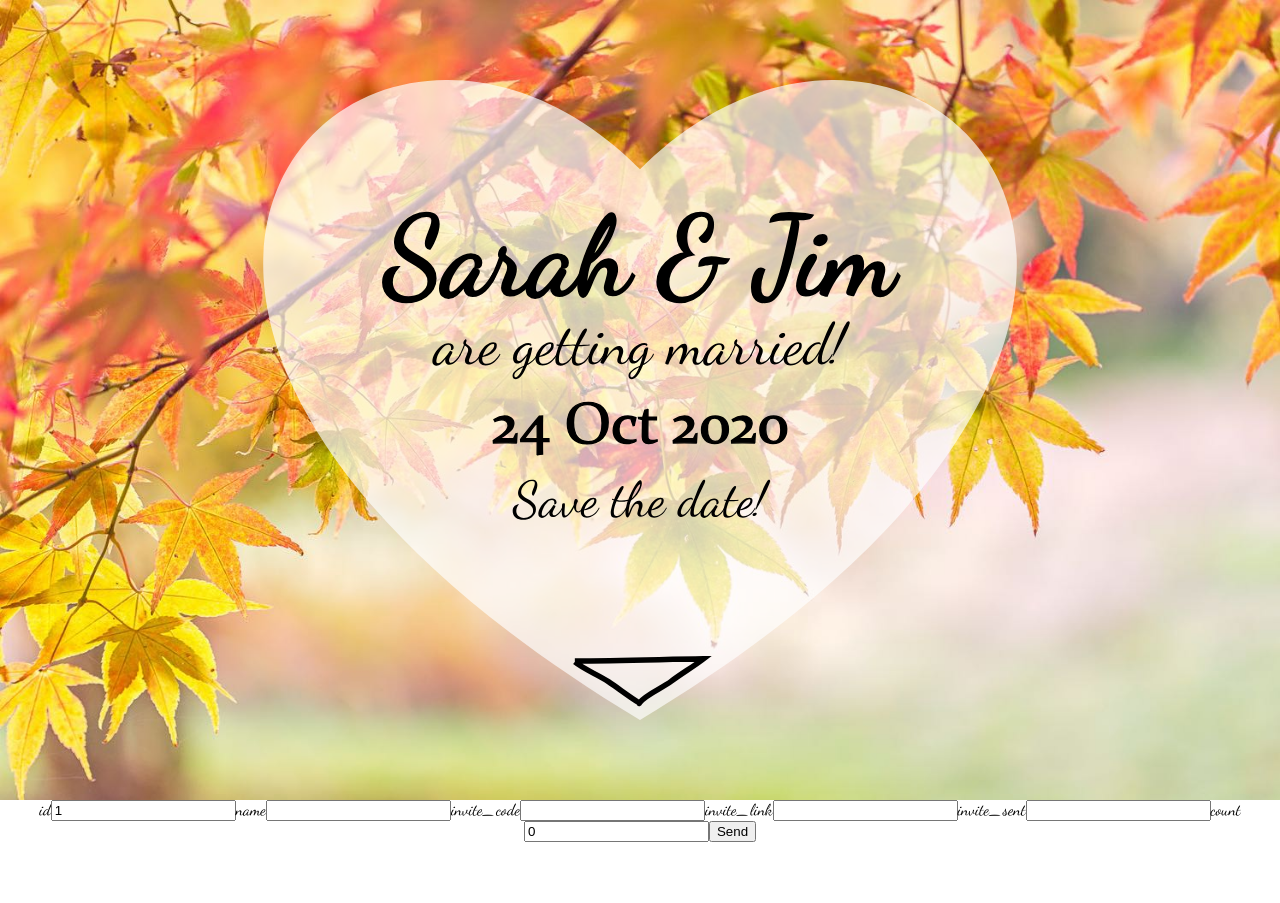
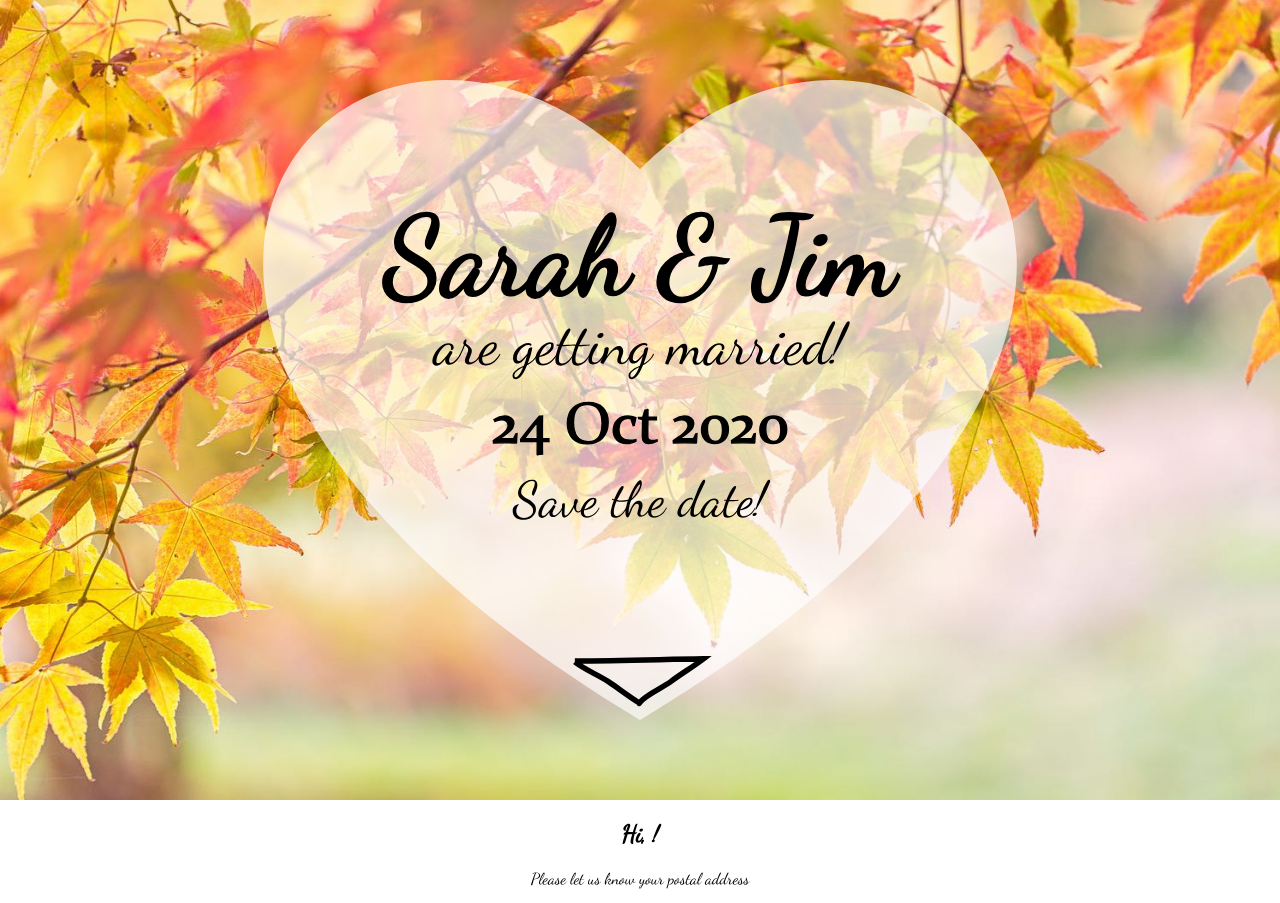
Before and after one commit to jimbali/freebail.wedding, a React app: page /save-the-date in a window 1280 px wide. Shown: the top 903 px of the page. Before the commit the page ends 842 px from the top, so only its background shows below. Built offline with nearby package versions, Linux system fonts and the light colour scheme.

Commit message:
Style the form and get it working

```diff
--- a/src/components/atoms/textInput/index.tsx
+++ b/src/components/atoms/textInput/index.tsx
@@ -10,14 +10,16 @@ interface ITextInputProps {
 
 const TextInput = (props: ITextInputProps) => {
   return (
-    <label>
-      {props.label}
-      <input type="text"
-            className="textInput"
-            name={props.name}
-            defaultValue={props.value}
-            onChange={props.onChange}/>
-    </label>
+    <div className="row">
+      <label>{props.label}</label>
+      <input
+        type="text"
+        className="textInput"
+        name={props.name}
+        defaultValue={props.value}
+        onChange={props.onChange}
+      />
+    </div>
   )
 }
 
--- a/src/components/atoms/textInput/styles.scss
+++ b/src/components/atoms/textInput/styles.scss
@@ -1,3 +1,6 @@
-.textInput {
-
+label {
+  display: inline-block;
+  padding-right: 10px;
+  text-align: right;
+  width: 75px;
 }
--- a/src/components/molecules/modelForm/index.tsx
+++ b/src/components/molecules/modelForm/index.tsx
@@ -46,12 +46,16 @@ class ModelForm<T extends Object> extends React.Component<IModelFormProps<T>, IM
       const name = entry[0]
       const value = entry[1]
 
-      if(typeof name === 'string') {
-        return <TextInput name={name}
-                          value={value}
-                          label={name}
-                          key={index}
-                          onChange={this.handleInputChange.bind(this)}/>
+      if (typeof name === 'string') {
+        return (
+          <TextInput
+            name={name}
+            value={value}
+            label={name}
+            key={index}
+            onChange={this.handleInputChange.bind(this)}
+          />
+        )
       } else {
         return <p key={index}>feck</p>
       }
@@ -59,8 +63,8 @@ class ModelForm<T extends Object> extends React.Component<IModelFormProps<T>, IM
   }
 
   private onSubmit(event: React.FormEvent<HTMLFormElement>): void {
+    event.preventDefault()
     this.props.onSubmit(this.state.model)
-    event.preventDefault()
   }
 }
 
--- a/src/components/organisms/addressSection/index.tsx
+++ b/src/components/organisms/addressSection/index.tsx
@@ -1,23 +1,27 @@
 import React from 'react'
 import './styles.scss'
-import { IGuest } from '../../../state/interfaces/iGuest'
+import { IGuestPatch } from '../../../state/interfaces/iGuestPatch'
 import ModelForm from '../../molecules/modelForm'
 
 interface IAddressSectionProps {
-  guest: IGuest,
-  updateGuest: (guest: IGuest) => void
+  name: string | null,
+  guestPatch: IGuestPatch,
+  updateGuest: (guestPatch: IGuestPatch) => void
 }
 
 function AddressSection(props: IAddressSectionProps) {
-  const onSubmit = (model: IGuest) => {
+  const onSubmit = (model: IGuestPatch) => {
     props.updateGuest(model)
   }
 
   return (
     <div className="addressSection">
-        <div className="guest">
-          <ModelForm<IGuest> model={props.guest} onSubmit={onSubmit}/>
-        </div>
+      <h2>Hi, {props.name}!</h2>
+      <p>Please let us know your postal address</p>
+      <div className="guest">
+        <ModelForm<IGuestPatch> model={props.guestPatch} onSubmit={onSubmit}/>
+      </div>
+      <p>Thanks, Sarah &amp; Jim x</p>
     </div>
   )
 }
--- a/src/pages/front/index.tsx
+++ b/src/pages/front/index.tsx
@@ -1,10 +1,11 @@
-import React from 'react';
-import LongScroll from '../../components/templates/longScroll';
-import HeroSection from '../../components/organisms/heroSection';
-import SaveTheDate from '../../components/molecules/saveTheDate';
+import React from 'react'
+import LongScroll from '../../components/templates/longScroll'
+import HeroSection from '../../components/organisms/heroSection'
+import SaveTheDate from '../../components/molecules/saveTheDate'
 import LeavesBackground from '../../assets/img/leaves.jpg'
-import { RouteComponentProps } from 'react-router-dom';
+import { RouteComponentProps } from 'react-router-dom'
 import { IGuest } from '../../state/interfaces/iGuest'
+import { IGuestPatch } from '../../state/interfaces/iGuestPatch'
 import AddressSection from '../../components/organisms/addressSection'
 
 interface IFrontPageRouteParams {
@@ -12,7 +13,9 @@ interface IFrontPageRouteParams {
 }
 
 interface IFrontPageState {
-  guest: IGuest
+  guest: IGuest,
+  guestPatch: IGuestPatch,
+  inviteCode: string
 }
 
 class FrontPage extends React.Component<RouteComponentProps<IFrontPageRouteParams>, IFrontPageState> {
@@ -26,15 +29,21 @@ class FrontPage extends React.Component<RouteComponentProps<IFrontPageRouteParam
         invite_link: null,
         invite_sent: null,
         count: 0
-      }
+      },
+      guestPatch: {
+        email: '',
+        street: '',
+        town: '',
+        county: '',
+        postcode: '',
+        country: ''
+      },
+      inviteCode: this.props.match.params.inviteCode
     }
   }
 
   public componentDidMount() {
-    const inviteCode = this.props.match.params.inviteCode
-    if(!inviteCode) return
-
-    this.updateFormFields(this.requestUrl(inviteCode))
+    if (this.state.inviteCode) this.updateName()
   }
 
   public render() {
@@ -46,22 +55,26 @@ class FrontPage extends React.Component<RouteComponentProps<IFrontPageRouteParam
               backgroundImage={LeavesBackground}
               centralWidget={<SaveTheDate/>}
             />
-            <AddressSection guest={this.state.guest} updateGuest={this.updateGuest}/>
+            <AddressSection
+              name={this.state.guest.name}
+              guestPatch={this.state.guestPatch}
+              updateGuest={this.updateGuest.bind(this)}
+            />
           </div>
         </LongScroll>
       </div>
     );
   }
 
-  private requestUrl(inviteCode: string): string {
+  private requestUrl(): string {
     return process.env.REACT_APP_API_URL +
              '/guests/' +
-             this.props.match.params.inviteCode
+             (this.state.inviteCode || '')
   }
 
-  private updateFormFields(url: string) {
+  private updateName() {
     new Promise<IGuest>((resolve, reject) => {
-      fetch(url)
+      fetch(this.requestUrl())
         .then(response => {
           if (response.ok) {
             return response.json()
@@ -72,11 +85,31 @@ class FrontPage extends React.Component<RouteComponentProps<IFrontPageRouteParam
         .then(jsonResponse => {
           resolve(jsonResponse as IGuest)
         })
-    }).then((guest: IGuest) => { console.log(guest); this.setState({ guest: guest }) })
+    }).then((guest: IGuest) => {
+      this.setState({ guest: guest })
+    })
   }
 
-  private updateGuest(guest: IGuest) {
-    console.log(guest)
+  private updateGuest(guest: IGuestPatch) {
+    let method = this.state.inviteCode ? 'PATCH' : 'POST'
+    let fetchOptions = {
+      method: method,
+      headers: { 'Content-Type': 'application/json' },
+      body: JSON.stringify(guest)
+    }
+
+    fetch(this.requestUrl(), fetchOptions)
+      .then(response => {
+        if (response.ok) {
+          this.displayThanks()
+        } else {
+          console.log(response)
+        }
+      })
+  }
+
+  private displayThanks() {
+    console.log('success!')
   }
 }
 
--- /dev/null
+++ b/src/state/interfaces/iGuestPatch.tsx
@@ -0,0 +1,8 @@
+export interface IGuestPatch {
+  email: string,
+  street: string,
+  town: string,
+  county: string,
+  postcode: string,
+  country: string
+}
```
